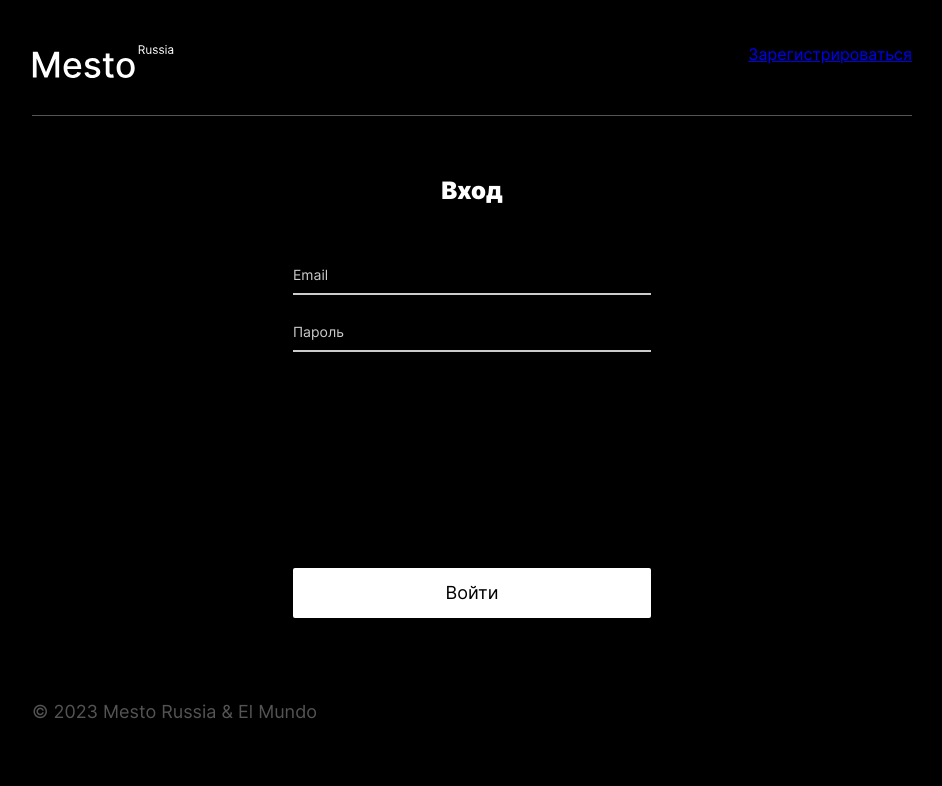
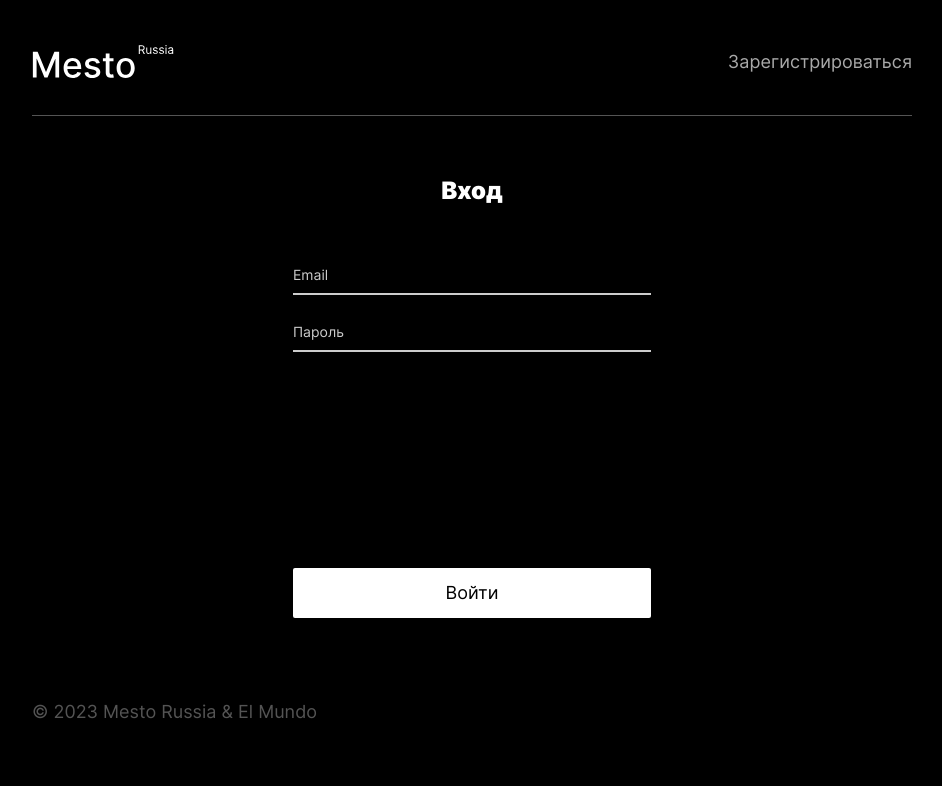
Before and after one commit to IgorSmirnof/react-mesto-auth, a React app: page /sign-in in a window 1280 px wide. Shown: the whole page, without its empty margins (168-1110 px from the left). Built offline with nearby package versions, Linux system fonts and the light colour scheme; no server answers.

Commit message:
fix: entry css

```diff
--- /dev/null
+++ b/src/blocks/header/__button/header__button.css
@@ -0,0 +1,15 @@
+.header__button {
+  text-decoration: none;
+  font-family: 'Inter';
+  font-style: normal;
+  font-weight: 400;
+  font-size: 18px;
+  line-height: 22px;
+  color: #A9A9A9;
+  opacity: 1;
+  transition: opacity .3s ease-in-out;
+}
+
+.header__button:hover {
+  opacity: .6;
+}
--- /dev/null
+++ b/src/blocks/header/__entry/header__entry.css
@@ -0,0 +1,6 @@
+.header__entry{
+  display: flex;
+  flex-direction: row;
+  gap: 24px;
+  align-items: center;
+}
--- a/src/components/Header.js
+++ b/src/components/Header.js
@@ -1,44 +1,39 @@
 import React from "react";
-import { useState, useEffect } from 'react';
-import { Link, useLocation } from 'react-router-dom';
+import { useState, useEffect } from "react";
+import { Link, useLocation } from "react-router-dom";
 import logo from "../images/logo-blanco.svg";
 
-export default function Header({email, loggedIn, isSign}) {
+export default function Header({ email, loggedIn, isSign }) {
   // const inn = 'Войти';
   // const email = 'email@mail.com'
   const currentLocation = useLocation();
-  const [buttonInfo, setButtonInfo] = useState({ path: '', textOfButton: '' });
-  console.log(loggedIn, isSign)
+  const [buttonInfo, setButtonInfo] = useState({ path: "", textOfButton: "" });
+
+  console.log(loggedIn, isSign);
 
   useEffect(() => {
-    if (currentLocation.pathname === '/sign-in') {
-      setButtonInfo({ path: 'sign-up', textOfButton: 'Зарегистрироваться' });
-    }
-    else if (currentLocation.pathname === '/sign-up') {
-      setButtonInfo({ path: 'sign-in', textOfButton: 'Войти' });
+    if (currentLocation.pathname === "/sign-in") {
+      setButtonInfo({ path: "sign-up", textOfButton: "Зарегистрироваться" });
+    } else if (currentLocation.pathname === "/sign-up") {
+      setButtonInfo({ path: "sign-in", textOfButton: "Войти" });
     }
   }, [currentLocation.pathname]);
 
   return (
     <header className="header">
-      <img
-        src={logo}
-        alt="Логотип Место Россия."
-        className="header__logo"
-      />
-      <div>
-        <article>{loggedIn ? email : ''}</article>
+      <img src={logo} alt="Логотип Место Россия." className="header__logo" />
+      <div className="header__entry">
+        <article>{loggedIn ? email : ""}</article>
         <Link
-                to={loggedIn === false ? buttonInfo.path : '/'}
-                className='header__button'
-                style={loggedIn ? {} : { display: 'block' }}
-                onClick={isSign}
-              >
-                {loggedIn === false ? buttonInfo.textOfButton : 'Выйти'}
-              </Link>
+          to={loggedIn === false ? buttonInfo.path : "/"}
+          className="header__button"
+          style={loggedIn ? {} : { display: "block" }}
+          onClick={isSign}
+        >
+          {loggedIn === false ? buttonInfo.textOfButton : "Выйти"}
+        </Link>
         {/* <button className="header__logged" onClick={isSign}> {loggedIn? 'Выйти':'Войти'}</button> */}
       </div>
-
     </header>
   );
 }
--- a/src/index.css
+++ b/src/index.css
@@ -6,6 +6,8 @@
 @import url(../src/blocks/header/header.css);
 @import url(../src/blocks/header/__logo/header__logo.css);
 @import url(../src/blocks/header/__logged/header__logged.css);
+@import url(../src/blocks/header/__entry/header__entry.css);
+@import url(../src/blocks/header/__button/header__button.css);
 
 @import url(../src/blocks/profile/profile.css);
 /* @import url(../src/blocks/avatar/avatar.css); */
```
Also changed, not shown: src/blocks/header/__logged/header__logged.css (+7 -7 lines).
